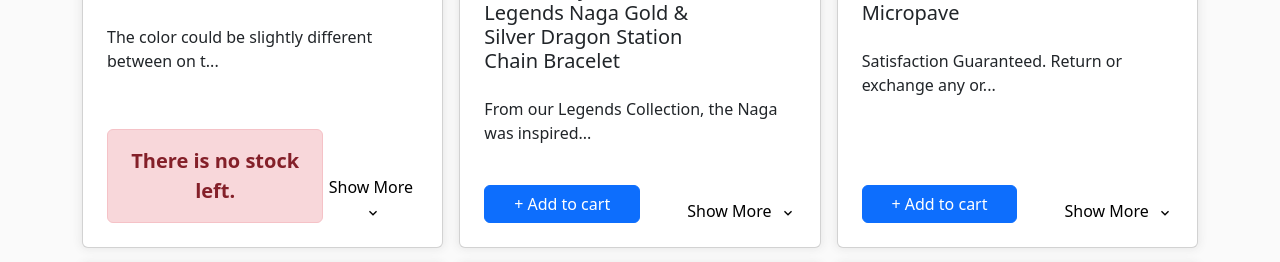
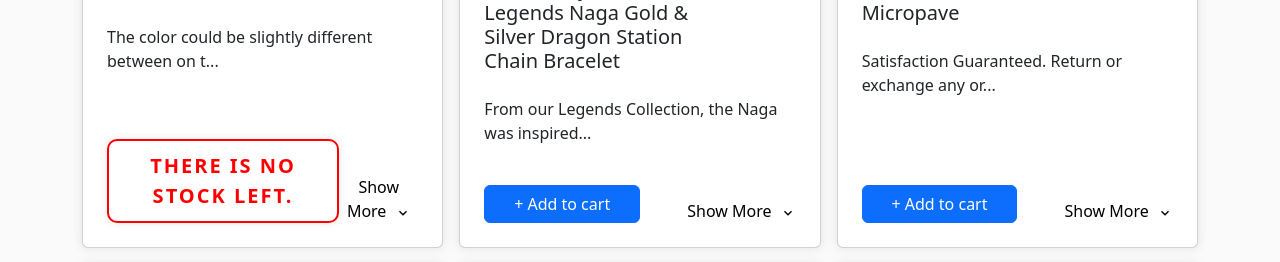
Before and after one commit to pablofs02/shopeen, a React (Vite) app: page /store in a window 1280 px wide. Shown: the part 900-1162 px from the top of the page. Built offline with nearby package versions, Linux system fonts and the light colour scheme.

Commit message:
Changed styling on StoreItem

```diff
--- a/src/components/StoreItem.tsx
+++ b/src/components/StoreItem.tsx
@@ -45,10 +45,10 @@
           {showMore ? props.description : props.description.slice(0, 50) + "..."}
         </Card.Text>
 
-        {showMore ? (
-          <Alert variant="info" className="fs-5 text-center">
-            Available stock {props.stock - boughtQuantity}
-          </Alert>
+        {showMore && props.stock - boughtQuantity > 0 ? (
+          <div tabIndex={0}  className="stock-left text-center mb-0">
+            <span className="fw-bold fs-5 p-auto">Available stock {props.stock - boughtQuantity}.</span>
+          </div>
         ) : (
           <></>
         )}
@@ -66,9 +66,9 @@
             )
           ) : (
             <div className="alertStock mb-0">
-              <Alert variant="danger" className="text-center mb-0">
+              <div tabIndex={0}  className="no-stock-left text-center mb-0">
                 <span className="fw-bold fs-5 p-auto">There is no stock left.</span>
-              </Alert>
+              </div>
             </div>
           )}
           <button
--- a/src/styles/Style.css
+++ b/src/styles/Style.css
@@ -62,6 +62,41 @@
     height: 45px;
     border: 1px solid rgba(0, 0, 0, 0.2);
     border: transparent;
+}
+
+.no-stock-left {
+    border: 2px solid #ff0000;
+    padding: 10px;
+    border-radius: 10px;
+    box-shadow: 0 0 10px rgba(0, 0, 0, 0.1);
+    text-align: center;
+}
+
+.no-stock-left span {
+    display: block;
+    font-size: 1.2rem;
+    font-weight: bold;
+    color: #ff0000;
+    text-transform: uppercase;
+    letter-spacing: 2px;
+}
+
+
+.stock-left {
+    border: 2px solid #00aeff;
+    padding: 10px;
+    border-radius: 10px;
+    box-shadow: 0 0 10px rgba(0, 0, 0, 0.1);
+    text-align: center;
+}
+
+.stock-left span {
+    display: block;
+    font-size: 1.2rem;
+    font-weight: bold;
+    color: #00aeff;
+    text-transform: uppercase;
+    letter-spacing: 2px;
 }
 
 .searchBar input {
```
